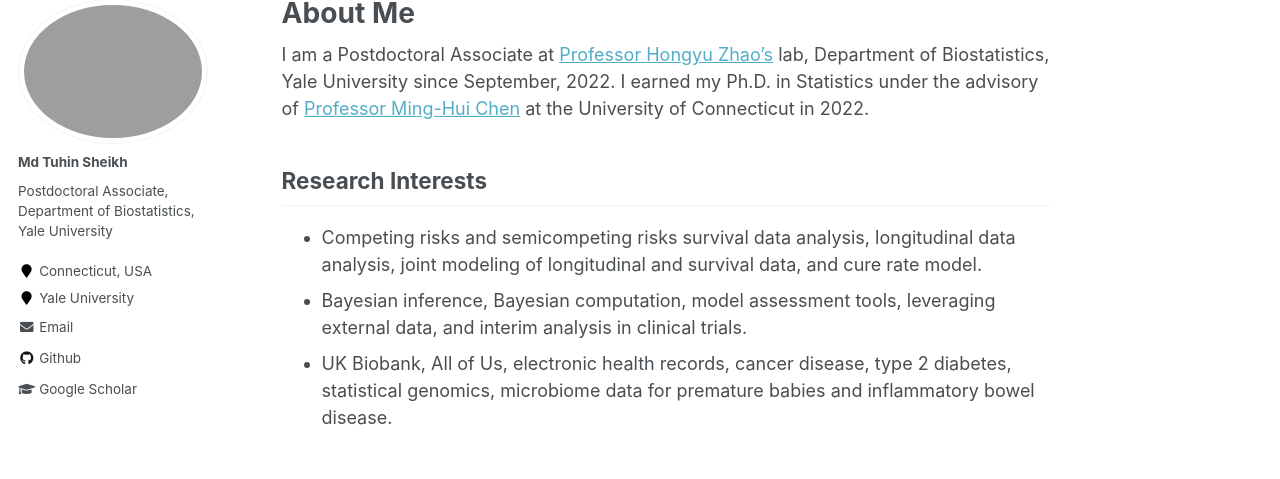
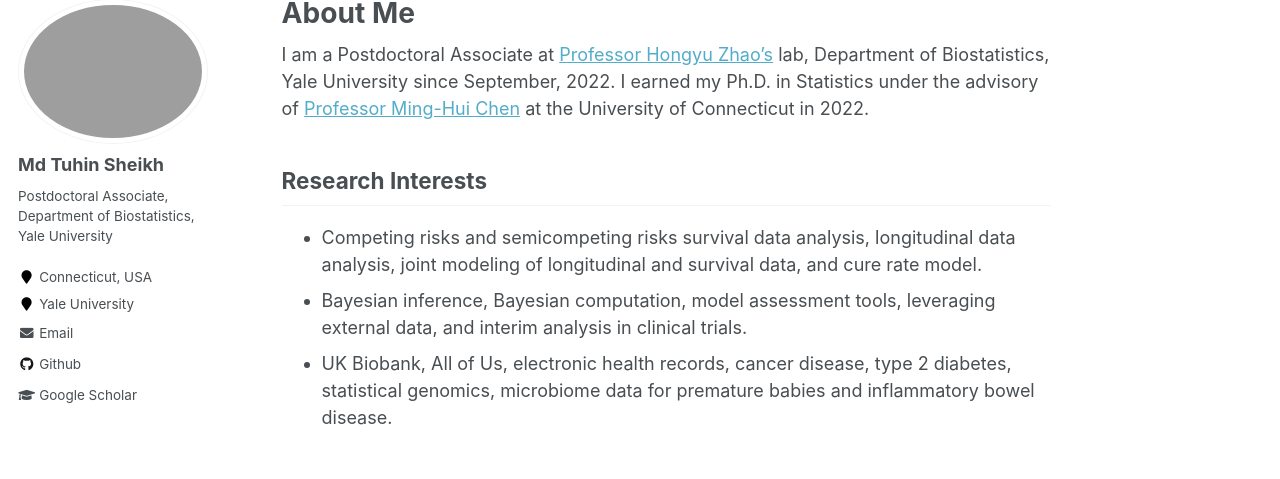
Before and after one commit to mdtuhinsheikh/mdtuhinsheikh.github.io, a Jekyll site: the page built from _pages/about.md, in a window 1280 px wide. Shown: the part 119-598 px from the top of the page. Built offline with Jekyll 4.4.1, drawn with Linux system fonts in a browser that asks for light colours.

Commit message:
updated sidebar font size

```diff
--- a/_sass/_sidebar.scss
+++ b/_sass/_sidebar.scss
@@ -118,7 +118,7 @@
 }
 .sidebar .author__name {
   font-family: $sans-serif;
-  font-size: $type-size-6;
+  font-size: 16x;//$type-size-6;
 }
 
 .author__bio {
```
